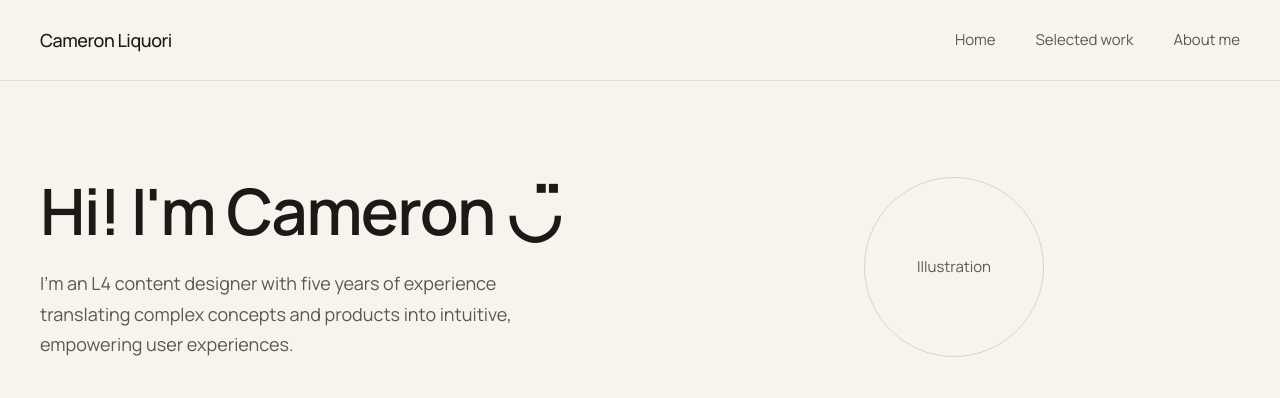
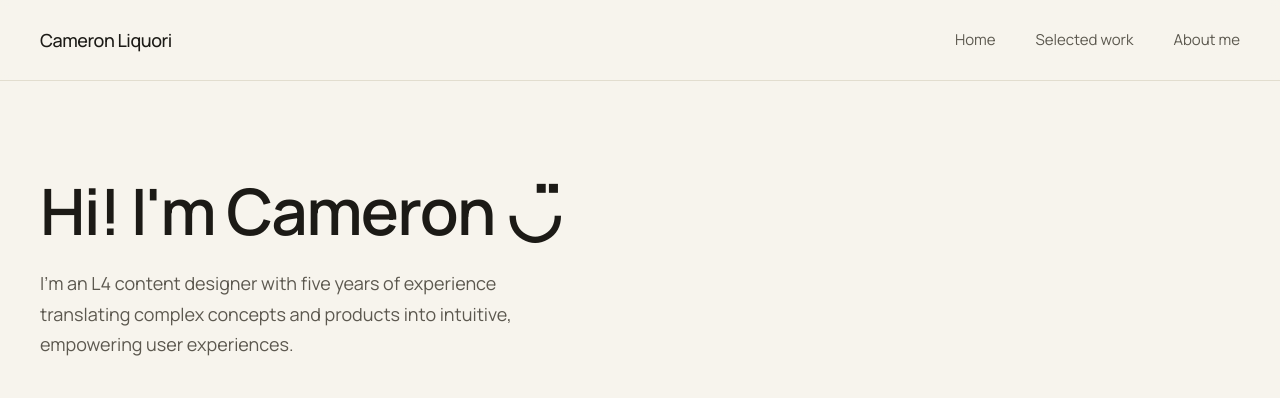
Before and after one commit to cameronliquori/Cameron-portfolio, a Next.js app: page / in a window 1280 px wide. Shown: the top 398 px of the page. Built offline with nearby package versions, Linux system fonts and the light colour scheme.

Commit message:
Update Hero.tsx

```diff
--- a/components/Hero.tsx
+++ b/components/Hero.tsx
@@ -17,14 +17,6 @@ export default function Hero() {
             Get in touch
           </Button>
         </div>
-
-        {/* Placeholder for hero illustration — swap with real asset later */}
-        <div
-          className="hidden md:flex w-[180px] h-[180px] rounded-full border border-ink/15 items-center justify-center text-ink-muted text-small shrink-0"
-          aria-hidden="true"
-        >
-          Illustration
-        </div>
       </div>
     </section>
   );
```
